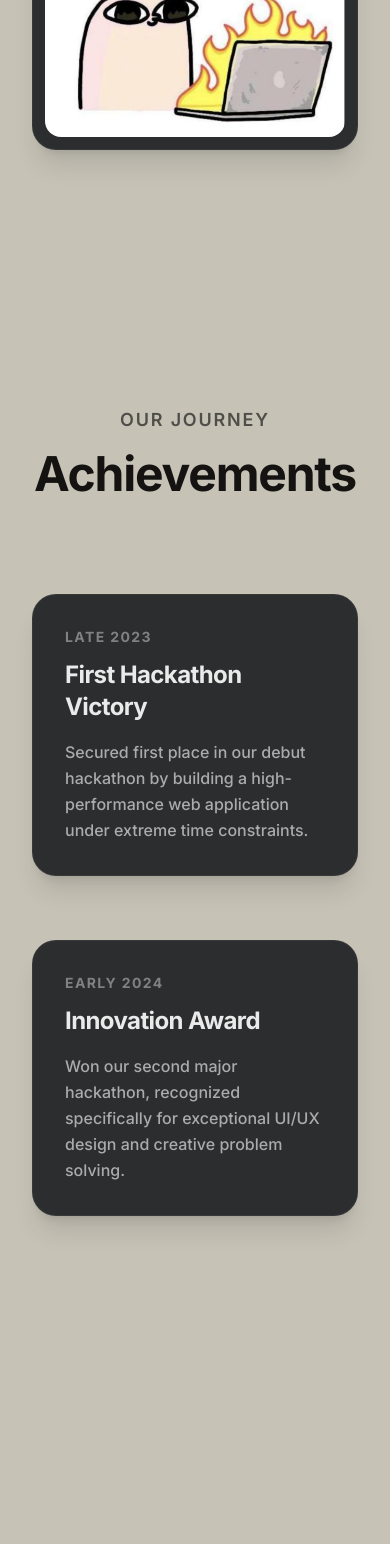
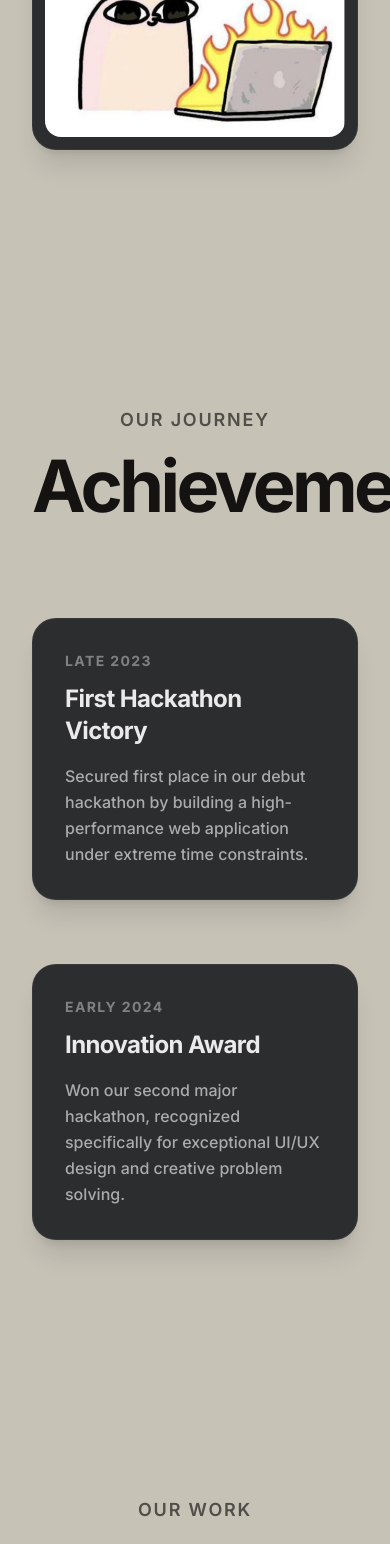
Before and after one commit to Darklordlucy/TeamArise, a Next.js app: page / in a window 390 px wide. Shown: the part 5460-7004 px from the top of the page. Before the commit the page ends 6804 px from the top, so only its background shows below. Built offline with nearby package versions, Linux system fonts and the light colour scheme.

Commit message:
added the projects section

```diff
--- a/src/app/page.tsx
+++ b/src/app/page.tsx
@@ -2,6 +2,7 @@ import type { Metadata } from "next";
 import CanvasScroll from "@/components/CanvasScroll";
 import Team from "@/components/Team";
 import Achievements from "@/components/Achievements";
+import Projects from "@/components/Projects";
 
 export default function Home() {
   return (
@@ -9,6 +10,7 @@ export default function Home() {
       <CanvasScroll />
       <Team />
       <Achievements />
+      <Projects />
     </main>
   );
 }
--- a/src/components/Achievements.tsx
+++ b/src/components/Achievements.tsx
@@ -1,5 +1,6 @@
 'use client';
-import { motion } from 'framer-motion';
+import { useRef } from 'react';
+import { motion, useScroll, useTransform } from 'framer-motion';
 
 const achievements = [
   {
@@ -19,13 +20,29 @@ const achievements = [
 ];
 
 export default function Achievements() {
+  const headerRef = useRef<HTMLDivElement>(null);
+  const { scrollYProgress } = useScroll({
+    target: headerRef,
+    offset: ["start center", "end start"]
+  });
+
+  // Fade out to 0 opacity as the element scrolls from the center of the viewport to the top.
+  const opacity = useTransform(scrollYProgress, [0, 1], [1, 0]);
+  const y = useTransform(scrollYProgress, [0, 1], [0, -100]);
+
   return (
-    <section id="achievements" className="min-h-screen bg-[#c6c2b6] py-32 px-8 relative">
+    <section id="achievements" className="min-h-screen bg-[#c6c2b6] py-32 px-8 relative overflow-hidden">
       <div className="max-w-[1200px] mx-auto w-full relative">
-        <div className="text-center mb-24">
+        <motion.div
+          ref={headerRef}
+          style={{ opacity, y }}
+          className="text-center mb-24 relative z-20"
+        >
            <p className="text-lg font-semibold tracking-widest text-black/60 mb-4 uppercase">Our Journey</p>
-           <h2 className="text-5xl md:text-6xl font-bold tracking-tight text-black/90">Achievements</h2>
-        </div>
+           <h2 className="text-7xl md:text-[150px] font-extrabold tracking-tighter text-black/90 leading-none">
+             Achievements
+           </h2>
+        </motion.div>
 
         <div className="relative">
           {/* Timeline Center Line */}
--- /dev/null
+++ b/src/components/Projects.tsx
@@ -0,0 +1,87 @@
+'use client';
+import { useRef } from 'react';
+import { motion, useScroll, useTransform } from 'framer-motion';
+
+const projects = [
+  {
+    id: 1,
+    title: "TasteSkill Framework",
+    category: "Web Architecture",
+    description: "An anti-slop frontend framework for AI agents ensuring pristine and scalable code generation.",
+    color: "bg-[#2C2D2E]"
+  },
+  {
+    id: 2,
+    title: "Crimson Plume",
+    category: "Creative Storytelling",
+    description: "High-end scrollytelling landing page pushing the boundaries of web animation and visual design.",
+    color: "bg-[#1f2022]"
+  },
+  {
+    id: 3,
+    title: "Nexus Dashboard",
+    category: "UI/UX Design",
+    description: "A comprehensive data visualization dashboard handling massive real-time data streams with elegance.",
+    color: "bg-[#3a3b3d]"
+  },
+  {
+    id: 4,
+    title: "Aura Mobile",
+    category: "Mobile Application",
+    description: "Award-winning iOS and Android application with fluid gesture-based interactions and sleek minimalism.",
+    color: "bg-[#18191a]"
+  }
+];
+
+export default function Projects() {
+  const containerRef = useRef<HTMLDivElement>(null);
+  const { scrollYProgress } = useScroll({
+    target: containerRef,
+    offset: ["start start", "end end"]
+  });
+
+  return (
+    <section ref={containerRef} id="projects" className="relative bg-[#c6c2b6] pb-[10vh]">
+      <div className="text-center pt-32 pb-16 relative z-0">
+        <p className="text-lg font-semibold tracking-widest text-black/60 mb-4 uppercase">Our Work</p>
+        <h2 className="text-7xl md:text-[150px] font-extrabold tracking-tighter text-black/90 leading-none">
+          Projects
+        </h2>
+      </div>
+
+      <div className="relative z-10">
+        {projects.map((project, i) => {
+          // Calculate scale. As new cards come on top, the older cards shrink slightly into the background.
+          const targetScale = 1 - ( (projects.length - i) * 0.05 );
+          // The scroll range where this specific card starts shrinking (when it hits the top).
+          // Since there are 4 cards, each takes roughly 25% of the scroll space.
+          const range = [i * 0.25, 1];
+          const scale = useTransform(scrollYProgress, range, [1, targetScale]);
+
+          return (
+            <div key={project.id} className="h-screen w-full flex items-center justify-center sticky top-0">
+              <motion.div
+                style={{
+                  scale,
+                  top: `calc(10vh + ${i * 30}px)`
+                }}
+                className={`w-[90vw] max-w-[1100px] h-[70vh] rounded-[40px] p-10 md:p-16 shadow-2xl flex flex-col justify-between ${project.color} border border-white/5 relative origin-top`}
+              >
+                <div>
+                   <p className="text-white/40 tracking-widest uppercase font-bold text-sm md:text-base mb-4">{project.category}</p>
+                   <h3 className="text-5xl md:text-7xl font-bold text-white/90 tracking-tight">{project.title}</h3>
+                </div>
+                <div className="flex justify-between items-end">
+                  <p className="text-xl md:text-2xl text-white/60 font-medium max-w-2xl leading-relaxed">{project.description}</p>
+                  <div className="w-14 h-14 md:w-20 md:h-20 rounded-full bg-white/10 flex items-center justify-center backdrop-blur-md cursor-pointer hover:bg-white/20 transition-colors border border-white/10">
+                    <svg xmlns="http://www.w3.org/2000/svg" width="32" height="32" viewBox="0 0 24 24" fill="none" stroke="currentColor" strokeWidth="2" strokeLinecap="round" strokeLinejoin="round" className="text-white opacity-80"><path d="M7 17l9.2-9.2M17 17V7H7"/></svg>
+                  </div>
+                </div>
+              </motion.div>
+            </div>
+          );
+        })}
+      </div>
+    </section>
+  );
+}
```
